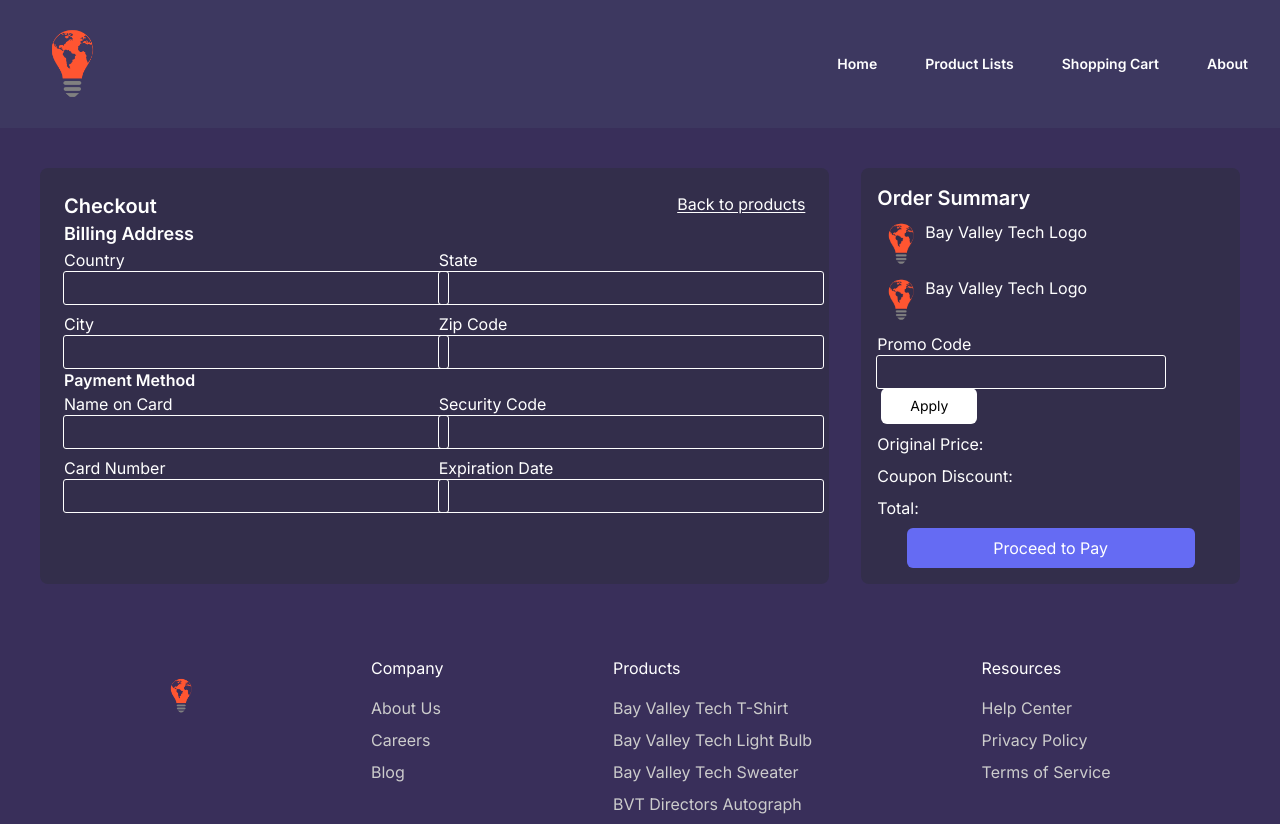
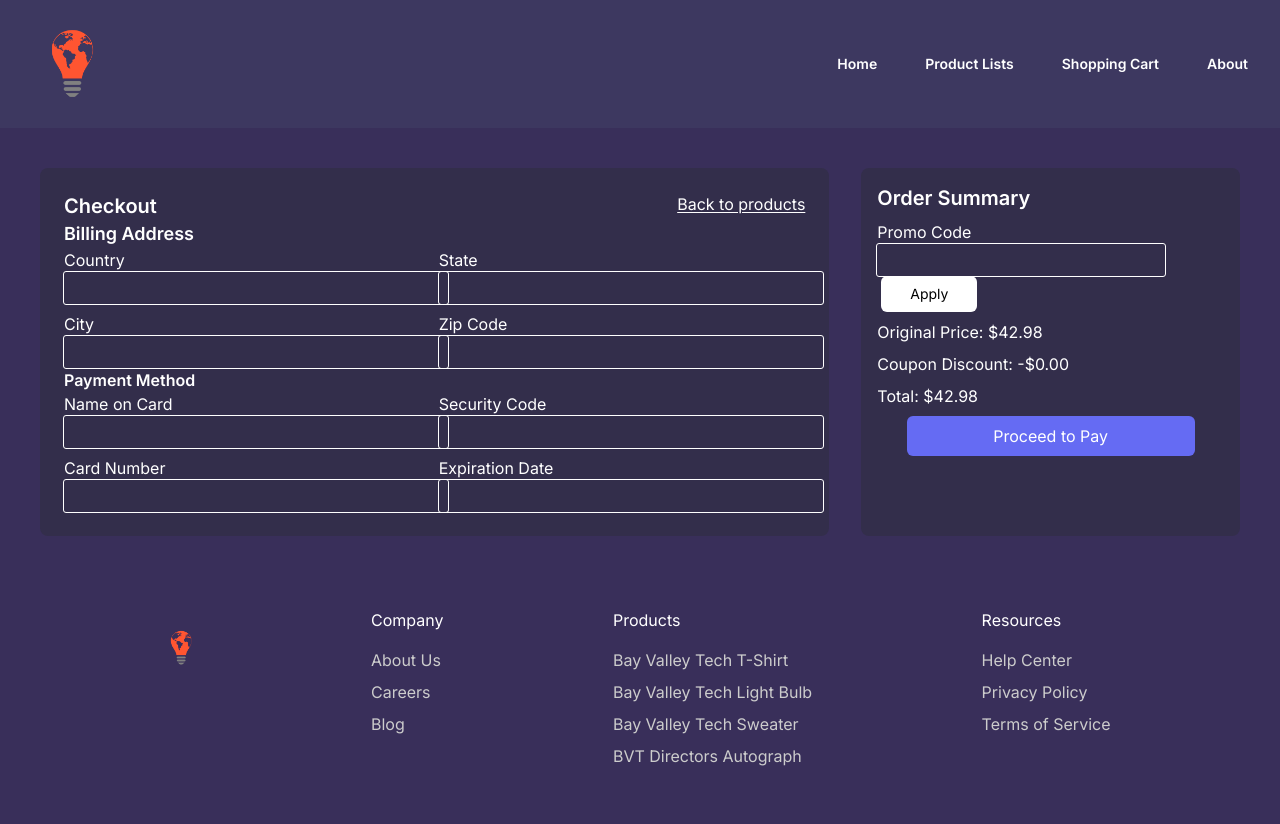
Before and after one commit to Bay-Valley-Tech-Code-Academy/UI-Tool-Kit, a Next.js app: page /checkout in a window 1280 px wide. After the commit the page ends 800 px from the top, so only its background shows below. Built offline with nearby package versions, Linux system fonts and the light colour scheme.

Commit message:
Fixed order summary in checkout page
Display original price, coupon discount, and total price.
Display purchasing items (bay valley tech logo by default)

```diff
--- a/src/app/cart/page.js
+++ b/src/app/cart/page.js
@@ -1,5 +1,4 @@
 "use client";
-
 import { useState, useEffect } from "react";
 import Decimal from "decimal.js";
 import { useRouter } from "next/navigation";
--- a/src/app/checkout/page.js
+++ b/src/app/checkout/page.js
@@ -1,7 +1,7 @@
 "use client"
-import React, { useState } from "react";
-import Image from "next/image";
+import React, { useEffect, useState } from "react";
 import Link from "next/link";
+import Decimal from "decimal.js";
 
 export default function Checkout() {
     const [checkoutData, setCheckoutData] = useState({
@@ -14,6 +14,65 @@ export default function Checkout() {
         security_code: '',
         expiration_date: ''
     });
+
+    const [cart, setCart] = useState([]);
+    const [shippingEstimate, setShippingEstimate] = useState(9.99);
+    const [taxEstimate, setTaxEstimate] = useState(32.99);
+    const [subtotal, setSubtotal] = useState(0);
+    const [total, setTotal] = useState(0);
+    const [promoCode, setPromoCode] = useState('');
+    const [discount, setDiscount] = useState(0);
+    const [totalBeforeDiscount, setTotalBeforeDiscount] = useState(0);
+
+    useEffect(() => {
+        const savedCart = localStorage.getItem("cart");
+        const savedShippingEstimate = localStorage.getItem("shippingEstimate");
+        const savedTaxEstimate = localStorage.getItem("taxEstimate");
+
+        if (savedCart) {
+            const cartItems = JSON.parse(savedCart);
+            setCart(cartItems);
+
+            const validCartItems = cartItems.filter(
+            (item) => !isNaN(parseFloat(item.price))
+            );
+
+            const calculatedSubtotal = validCartItems
+            .reduce(
+                (currentValue, item) =>
+                new Decimal(parseFloat(item.price))
+                    .times(item.quantity)
+                    .plus(currentValue),
+                new Decimal(0)
+            )
+            .toFixed(2);
+            setSubtotal(parseFloat(calculatedSubtotal));
+        }
+
+        if (savedShippingEstimate) {
+        setShippingEstimate(parseFloat(savedShippingEstimate));
+        }
+
+        if (savedTaxEstimate) {
+        setTaxEstimate(parseFloat(savedTaxEstimate));
+        }
+
+        const totalBeforeDiscount = subtotal + shippingEstimate + taxEstimate;
+        setTotalBeforeDiscount(totalBeforeDiscount.toFixed(2));
+
+        const total = subtotal + shippingEstimate + taxEstimate - discount;
+        setTotal(total.toFixed(2));
+    }, [subtotal, shippingEstimate, taxEstimate, discount]);
+
+    const applyPromoCode = () => {
+        if (promoCode === "promoBVT") {
+            const discountAmount = subtotal * 0.1; // 10% discount
+            setDiscount(discountAmount);
+        } else {
+            alert("Invalid promo code");
+            setDiscount(0);
+        }
+    };
 
     return (
         <div className="text-white">
@@ -92,36 +151,51 @@ export default function Checkout() {
                 </div>
                 <div className="order-summary flex flex-col gap-2 bg-[#332E4B] p-4 rounded-lg">
                     <p className="font-semibold text-xl">Order Summary</p>
-                    <div className="flex">
+                    {cart.map((item) => {
+                        return (
+                            <li
+                            key={item.id}
+                            className="flex group relative rounded-[11px] mb-1 p-3 "
+                            >
+                                <div className="border-2 rounded border-solid mr-4">
                                     <img
-                            src="/images/bvt_logo.png"
-                            className="w-12"
+                                    src={item.imagesrc || "/default-image.png"}
+                                    alt={item.imagealt || "No image available"}
+                                    className="w-12 h-12 object-cover rounded-md"
                                     />
-                        <p>Bay Valley Tech Logo</p>
                                 </div>
-                    <div className="flex">
-                        <img
-                            src="/images/bvt_logo.png"
-                            className="w-12"
-                        />
-                        <p>Bay Valley Tech Logo</p>
+                                <div className="flex flex-col justify-between">
+                                    <div>
+                                    <h2 className="text-lg font-medium text-white">
+                                        {item.name} ( {item.quantity} )
+                                    </h2>
+                                    <p className="text-base text-white">
+                                        {item.price}
+                                    </p>
                                     </div>
+                                </div>
+                            </li>
+                        );
+                        })}
                     <div className="flex gap-4">
                         <div>
                             <label className="block">Promo Code</label>
                             <input
+                                className="text-white bg-inherit outline outline-1 rounded-sm p-1 w-72"
                                 type="text"
-                                className="text-white bg-inherit outline outline-1 rounded-sm p-1 w-72"
+                                value={promoCode}
+                                onChange={(e) => setPromoCode(e.target.value)}
                             />
                             <button
                                 className="bg-white text-black h-9 text-sm w-24 rounded-md ml-1"
+                                onClick={applyPromoCode}
                                 >Apply
                             </button>
                         </div>
                     </div>
-                    <p>Original Price:</p>
-                    <p>Coupon Discount:</p>
-                    <p>Total:</p>
+                    <p>Original Price: ${totalBeforeDiscount} </p>
+                    <p>Coupon Discount: -${discount.toFixed(2)}</p>
+                    <p>Total: ${total} </p>
                     <div className="flex justify-center">
                         <button
                             className="bg-[#656BF3] p-2 rounded-md w-72 justify-center"
```
Lines whose indentation alone changed are shown as unchanged.
